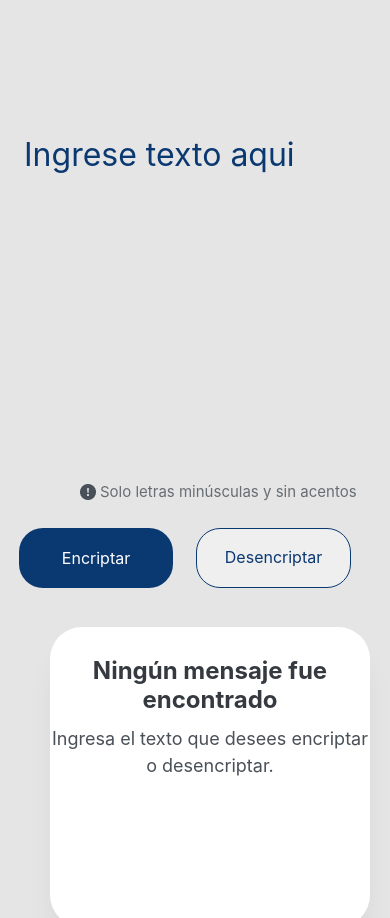
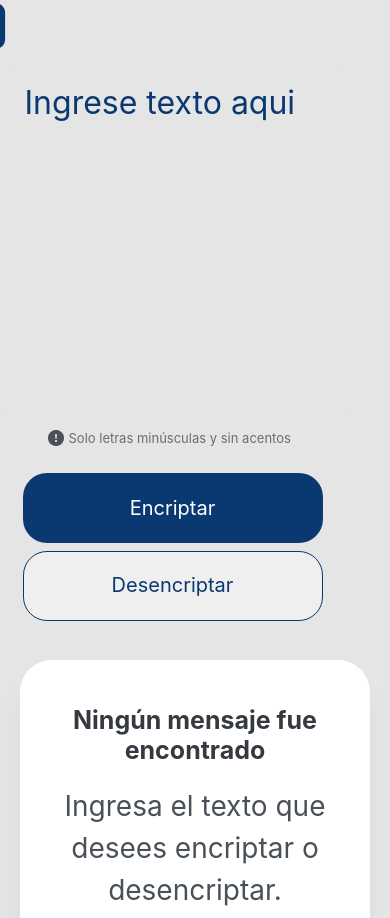
Before and after one commit to jesusjoelgonca/Encriptar-Desencriptar, a plain HTML site: page index.html in a window 390 px wide. Shown: the top 918 px of the page. Drawn offline with Linux system fonts and the light colour scheme.

Commit message:
Se agregó una actualizacion al css para dispostivos moviles

```diff
--- a/main.js
+++ b/main.js
@@ -113,6 +113,7 @@ function Copiar() {
     const cb = navigator.clipboard;
     const paragraph = document.querySelector('#mensaje');
     cb.writeText(paragraph.innerText).then(() => alert('Texto copiado!'));
+    texto_normal = [];
 
 }
 
--- a/style.css
+++ b/style.css
@@ -240,6 +240,7 @@ footer a {
     .container {
         width: 100%;
     }
+
     .aviso img {
         position: absolute;
         top: 484px;
@@ -329,6 +330,115 @@ footer a {
         padding-top: 0%;
         margin: 0%;
     }
+}
+
+@media screen and (max-width: 480px) {
+    footer {
+        width: 100%;
+    }
+
+    footer a {
+        font-size: 15px;
+    }
+
+    .container {
+        width: 100%;
+        justify-content: center;
+        align-items: center;
+        justify-items: center;
+        align-self: center;
+    }
+
+    div .item-1 {
+        width: 140%;
+        height: 10%;
+        margin-right: 10px;
+        margin-bottom: -20%;
+    }
+
+    div .item-1 img {
+        padding: 0%;
+        margin: 0%;
+        margin-bottom: 5%;
+        margin-right: 400px;
+    }
+
+    div .item-2 {
+        margin-left: 0%;
+    }
+
+    div .item-2 .aviso {
+        margin-left: 0%;
+    }
+
+    div .item-2 textarea {
+        width: 90%;
+        margin-left: 2px;
+
+    }
+
+    textarea::placeholder {
+        padding-left: 10px;
+    }
+
+    div .item-2 .aviso-texto {
+        font-size: 13px;
+        margin: 0px;
+        align-items: center;
+        margin-left: 70px;
+    }
+
+    .aviso img {
+        position: absolute;
+        top: 430px;
+        margin-left: 49px;
+    }
+
+    div .item-2 .botones {
+        display: flex;
+        flex-direction: column;
+        margin-left: 0%;
+    }
+
+    div .item-2 .botones .encriptar {
+        width: 300px;
+        font-size: 20px;
+        margin-right: 40px;
+        height: 70px;
+    }
+
+    div .item-2 .botones .desencriptar {
+        width: 300px;
+        font-size: 20px;
+        margin-right: 40px;
+        height: 70px;
+    }
+
+    div .item-3 {
+        margin-top: 250px;
+        margin-left: 20px;
+        margin-bottom: 10%;
+        height: 290px;
+        width: 530px !important;
+    }
+
+    div .item-3 .mensaje-1 {
+        padding-top: 15px;
+        font-size: 25px;
+
+    }
+
+    div .item-3 .mensaje-2 {
+        padding-top: 10px;
+        font-size: 28px;
+    }
+
+    div .item-3 .btn-copiar {
+        position: absolute;
+        top: 380px;
+        right: 85px;
+    }
+
 }
 
 @media screen and (max-width: 375px) {
```
